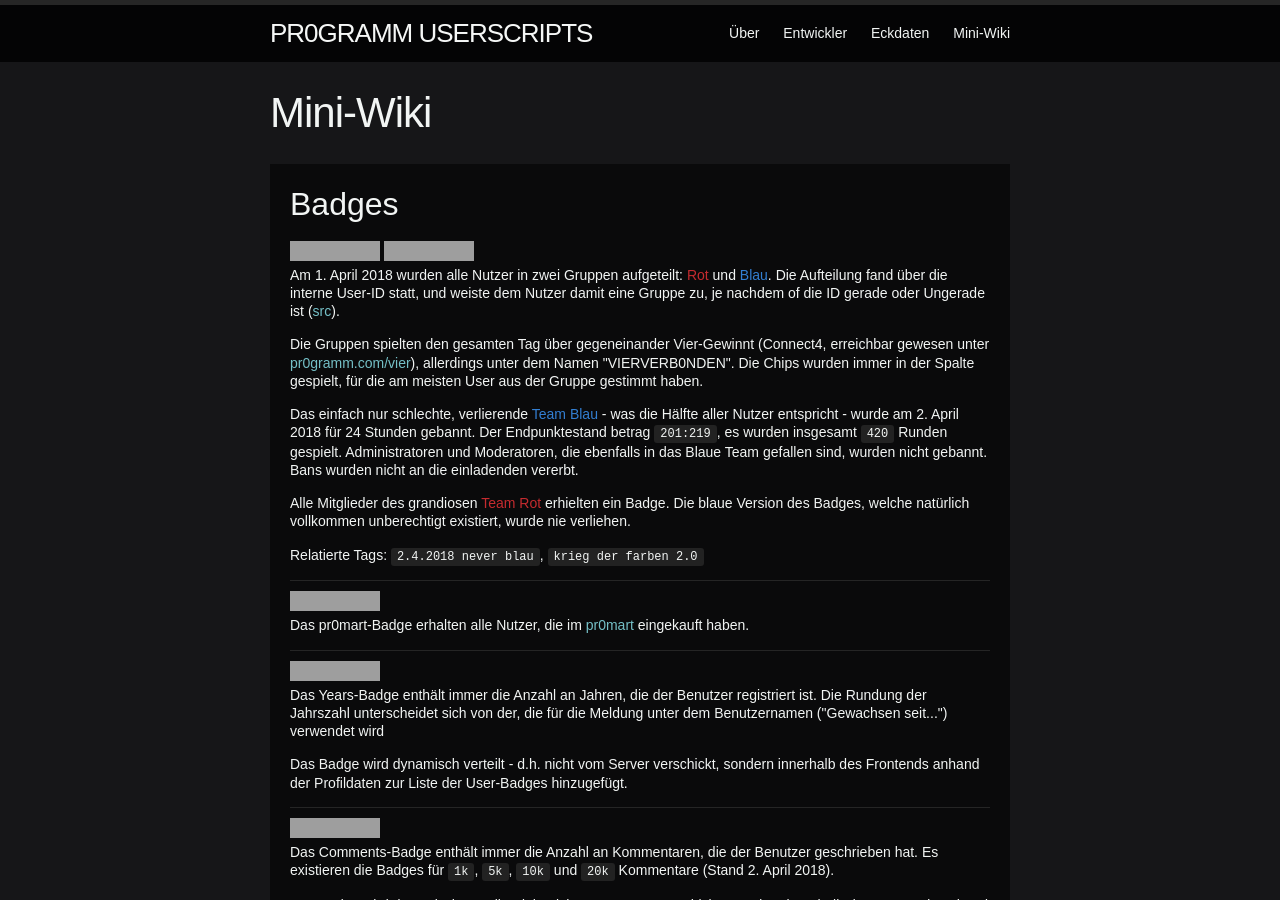
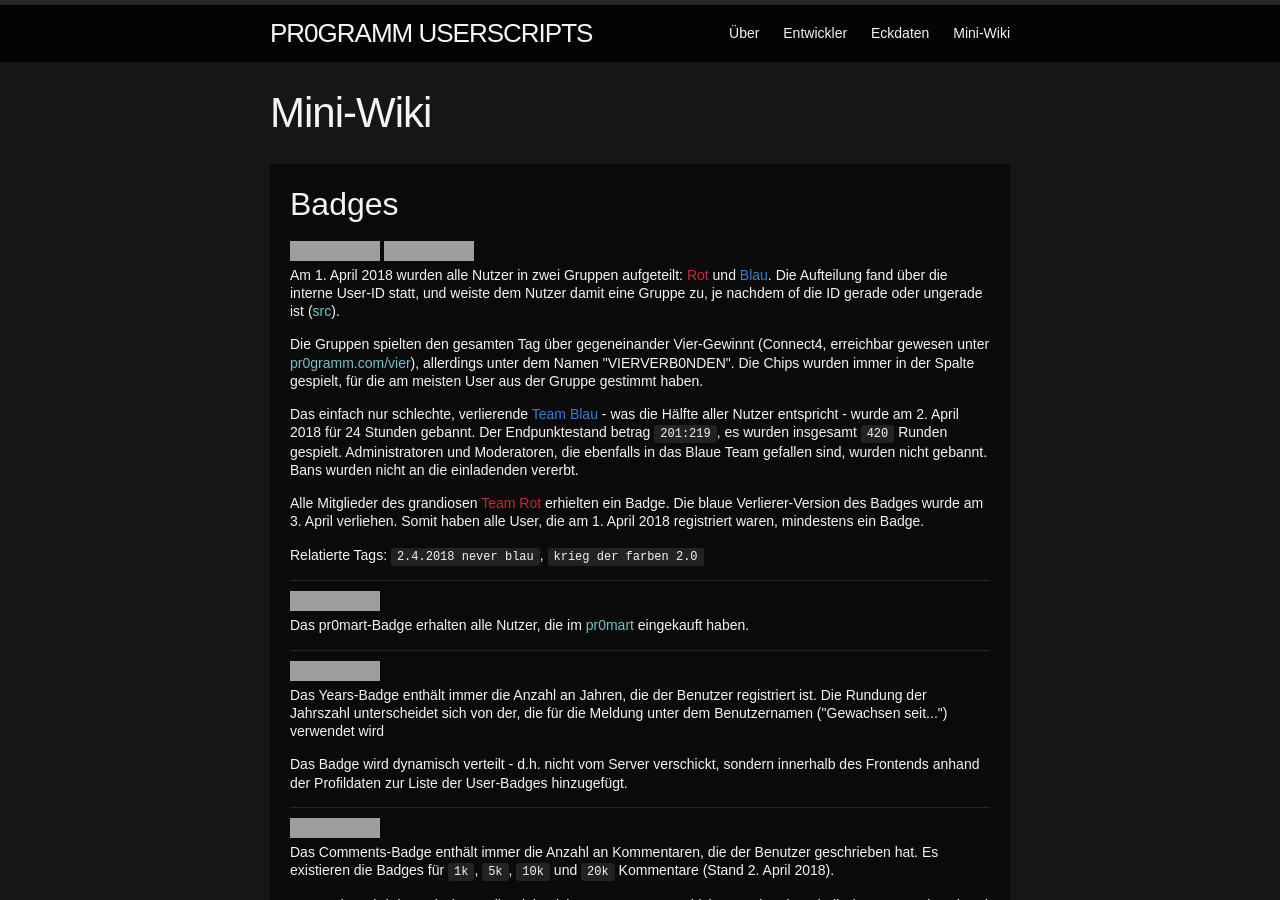
Before and after one commit to holzmaster/userscripts, a Jekyll site: the page built from miniwiki.html, in a window 1280 px wide and 900 px high, cut to the strip 0-900 px from the top of the window. Built offline with Jekyll 4.4.1, drawn with Linux system fonts in a browser that asks for light colours; grey boxes are pictures that could not be loaded.

Commit message:
Verliererbadge

```diff
--- a/miniwiki.html
+++ b/miniwiki.html
@@ -16,7 +16,7 @@ permalink: /miniwiki/
 		<dd>
 			<p>
 				Am 1. April 2018 wurden alle Nutzer in zwei Gruppen aufgeteilt: <span class="team-rot">Rot</span> und <span class="team-blau">Blau</span>. Die Aufteilung fand über die interne User-ID
-				statt, und weiste dem Nutzer damit eine Gruppe zu, je nachdem of die ID gerade oder Ungerade ist (<a href="https://pr0gramm.com/new/2474893:comment21143967">src</a>).
+				statt, und weiste dem Nutzer damit eine Gruppe zu, je nachdem of die ID gerade oder ungerade ist (<a href="https://pr0gramm.com/new/2474893:comment21143967">src</a>).
 			</p>
 			<p>
 				Die Gruppen spielten den gesamten Tag über gegeneinander Vier-Gewinnt (Connect4, erreichbar gewesen unter
@@ -30,7 +30,7 @@ permalink: /miniwiki/
 				vererbt.
 			</p>
 			<p>
-				Alle Mitglieder des grandiosen <span class="team-rot">Team Rot</span> erhielten ein Badge. Die blaue Version des Badges, welche natürlich vollkommen unberechtigt existiert, wurde nie verliehen.
+				Alle Mitglieder des grandiosen <span class="team-rot">Team Rot</span> erhielten ein Badge. Die blaue Verlierer-Version des Badges wurde am 3. April verliehen. Somit haben alle User, die am 1. April 2018 registriert waren, mindestens ein Badge.
 			</p>
 			<p>Relatierte Tags: <code>2.4.2018 never blau</code>, <code>krieg der farben 2.0</code></p>
 		</dd>
```
